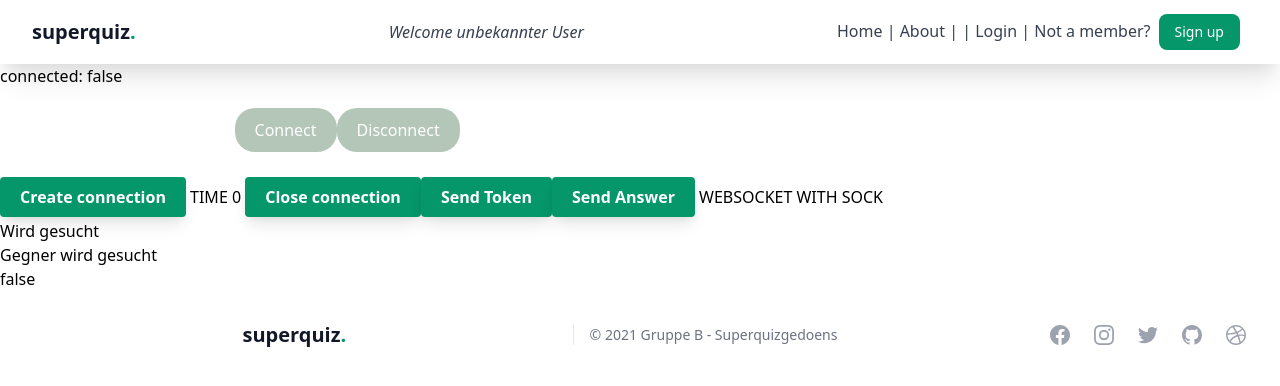
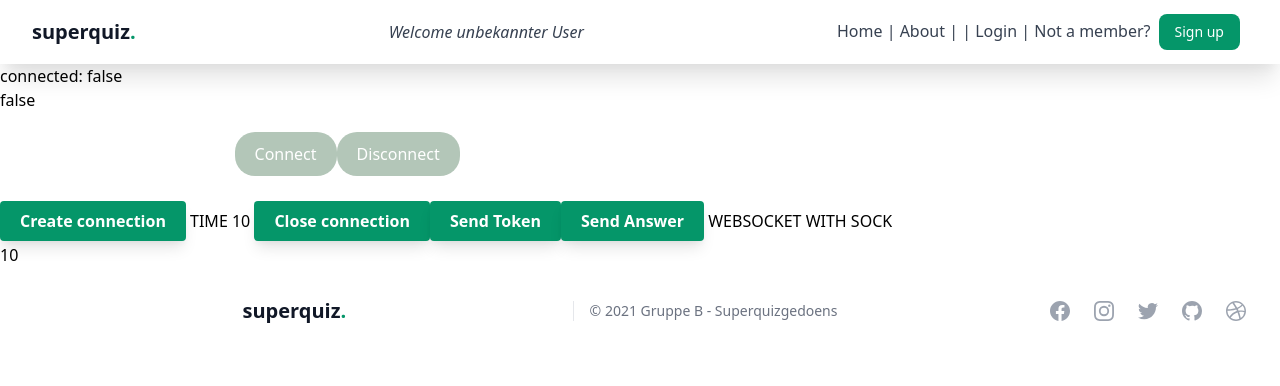
Before and after one commit to felicitasyeboah/vuejs_quiz_client, a Vue app: page /game in a window 1280 px wide. Shown: the top 386 px of the page. Built offline with nearby package versions, Linux system fonts and the light colour scheme.

Commit message:
Mehr Nachrichtenteile werden erkannt, Rumprobieren mit vuex Methoden
Signed-off-by: Martine Weidig <martine.weidig@stud.th-luebeck.de>

```diff
--- a/package.json
+++ b/package.json
@@ -33,6 +33,9 @@
     "tailwindcss": "npm:@tailwindcss/postcss7-compat@^2.2.17"
   },
   "eslintConfig": {
+    "ignorePatterns": [
+      "*/components/*.*"
+    ],
     "root": true,
     "env": {
       "node": true
--- a/src/components/WebSocketwithSock.vue
+++ b/src/components/WebSocketwithSock.vue
@@ -1,7 +1,10 @@
 <template>
 
   <div class="content" id="websocket">
+    <span v-if="this.$store.state.connected"> CONNECTED</span>
     <div>connected: {{ connected }}</div>
+    {{ this.$store.getters.getIsConnected }}
+    {{ this.$store.getIsConnected }}
     <div class="row">
       <div class="col">
         <div class="form-group">
@@ -13,11 +16,12 @@
                   @click.prevent="disconnect">Disconnect
           </button>
         </div>
+        {{ question }}
         <button
             class="bg-green-600 hover:bg-green-800 text-white font-bold py-2 rounded shadow-lg hover:shadow-xl transition duration-200"
             @click="connect">Create connection
         </button>
-        TIME {{ timer }}
+        TIME {{ timer  }}
         <button
             class="bg-green-600 hover:bg-green-800 text-white font-bold py-2 rounded shadow-lg hover:shadow-xl transition duration-200"
             @click="disconnect">Close connection
@@ -33,10 +37,7 @@
         WEBSOCKET WITH SOCK
       </div>
     </div>
-    {{ status }}
-    <div v-if="!oppfound">Gegner wird gesucht</div>
-    <div v-else>Gegner GEFUNDEN!</div>
-    {{ oppfound }}
+    <h1>{{ timer }}</h1>
     <ul>
       <li v-for="message in messages" v-bind:key="message">{{ message }}</li>
     </ul>
@@ -49,18 +50,27 @@
 import Stomp from "stompjs";
 
 import SockJS from 'sockjs-client';
+
 import {
   CONNECTED,
   DISCONNECT,
+  GAME_MESSAGE,
   MESSAGE,
+  QUESTION_TIMER_MESSAGE,
   RESULT_MESSAGE,
+  SCORE_TIMER_MESSAGE,
   START_TIMER_MESSAGE,
   STOMP_ENDPOINT,
   WEBSOCKET_IP,
   WS_URL
 } from "@/assets/constants";
+import store from "@/vuex/store";
+
+// import {messageUtils} from "@/utils";
+
 
 export default {
+  computed: {},
   name: "WebSocketwithSock",
   data() {
     return {
@@ -76,38 +86,82 @@ export default {
       connection: null,
       status: "Wird gesucht",
       oppfound: false,
-      connected: false,
-      timer: 0,
+      connected: this.$store.state.isConnected,
+      timer: 10,
       list2: [],
-      messages: []
+      messages: [],
+      question: null,
     }
   },
+
+  // this.stompClient.onmessage = function (message) {
+  //   this.messageHandler(message);
+  //   afterOnMessage(message);
+  // };
+  /* eslint-disable */
+
+
+
   created() {
+
+    // {"category":"Wissenschaft","question":"Wie viel Meter legt man zurück, während man im Auto bei 120 km/h für drei " +
+    // "Sekunden auf sein Handy schaut?","answer1":"knapp 30 Meter","answer2":"ungefähr 15 Meter",
+    //     "answer3":"etwa 50 Meter","answer4":"rund 100 Meter","correctAnswer":4,
+    //     "user":{"userName":"Martine","profileImage":"default10.png"},
+    //   "opponent":{"userName":"CandyMountain","profileImage":"default3.png"},"userScore":0,
+    //     "opponentScore":0,"type":"GAME_MESSAGE"}
+
+
     onmessage = function (message) {
-      switch (message.command) {
-        case CONNECTED:
-          this.connected = true;
-          break;
-        case MESSAGE:
-          if (message.headers.type === START_TIMER_MESSAGE) {
+
+
+      const messageCommand = message.command;
+      const messageType = message.headers.type;
+      // if (messageUtils.isKnowMessageType(message.data)) {
+      if (messageCommand === MESSAGE) {
+        const msg = JSON.parse(message.body);
+        switch (messageType) {
+          case START_TIMER_MESSAGE:
             alert("ES GEHT LOS")
-          }
-          if (message.headers.type === RESULT_MESSAGE)
-            alert("Spiel zu ENDE")
-          console.log(message.headers.type)
-          break
-        case DISCONNECT:
-          this.connected = false;
-          break
-        default:
-          break;
+            this.$store.commit('setTimer', msg.timeLeft);
+            break;
+          case QUESTION_TIMER_MESSAGE:
+            console.log("QUESTION_TIMER_MESSAGE erhalten")
+            console.log("timeleft:" + msg.timeLeft);
+            this.$store.setTimer(msg.timeLeft)
+            this.setTimer(msg.timeLeft)
+            break
+          case GAME_MESSAGE:
+            console.log("GAME_MESSAGE erhalten")
+            alert("category:" + msg.category);
+            alert("question:" + msg.question);
+            this.question = msg.question
+            // alert("Spiel zu ENDE")
+            break
+          case SCORE_TIMER_MESSAGE:
+            console.log("SCORE_TIMER_MESSAGE")
+            break
+          case RESULT_MESSAGE:
+            console.log("RESULT_MESSAGE erhalten")
+            break
+        }
+        if (messageCommand === CONNECTED) {
+          console.log("CONNECTED NOW")
+
+        }
+        if (messageCommand === DISCONNECT) {
+          console.log("DISCONNECTED NOW")
+
+        }
+        if (message.body) {
+          console.log("Messagebody:" + message.body)
+          console.log("Time left:" + message.body.timeLeft)
+        }
+        console.log(message.command)//MESSAGE
       }
-      if (message.body) {
-        console.log(message.body)
-      }
-      console.log(message.command)//MESSAGE
     }
   },
+
   methods: {
     connect() {
       this.socket = new SockJS("http://localhost:8080/websocket");
@@ -115,8 +169,15 @@ export default {
       this.stompClient.connect(
           {},
           frame => {
-            this.connected = true;
+
             console.log(frame);
+            this.$store.commit('setSocketIsConnected', true);
+            // console.log("store"+ this.$store.getters.getTimer)
+            // console.log("store"+ this.$store.setTimer(5))
+            // console.log("store"+ this.$store.getters.getTimer)
+            console.log("store" + this.$store.getters.getIsConnected)
+            console.log("Status:" + this.connected)
+            this.updateSocketStatus(true)
             this.stompClient.subscribe('/user/topic/game', onmessage);
           },
           error => {
@@ -125,6 +186,7 @@ export default {
           }
       );
     },
+
     sendToken() {
       const body = {
         'token': localStorage.getItem('token')
@@ -134,12 +196,18 @@ export default {
       console.log(body)
     },
     disconnect() {
-      if (this.stompClient) {
-        this.stompClient.disconnect();
-      }
-      this.connected = false;
+      this.stompClient.disconnect();
+      this.updateSocketStatus(false)
+    },
+    updateSocketStatus: function (value) {
+      this.$store.commit('setSocketIsConnected', value);
+      this.connected = this.$store.getters.getIsConnected
     },
 
+    setTimer: function (value) {
+      this.$store.commit('setTimer', value);
+      this.timer = this.$store.getters.getTimer()
+    },
   }
 }
 </script>
--- a/src/vuex/helpers.js
+++ b/src/vuex/helpers.js
@@ -1,5 +1,8 @@
 import {mapGetters} from 'vuex'
 
 export const authComputed = {
-    ...mapGetters(['getStatus'])
+    ...mapGetters(['getStatus']),
 }
+export const getConnected = {
+    ...mapGetters(['getIsConnected']),
+}
--- a/src/vuex/store.js
+++ b/src/vuex/store.js
@@ -3,10 +3,12 @@ import Vuex from 'vuex'
 // Create a new store instance. Gets token from localstorage, gets current username from localstorage.
 export default new Vuex.Store({
         state: {
+            isConnected: false,
             status: '',
             token: localStorage.getItem('token'),
             user: localStorage.getItem('userName'),
             isAuthenticated: false,
+            timeLeft: 0
         },
         mutations: {
             initializeStore(state) {
@@ -28,7 +30,27 @@ export default new Vuex.Store({
             setToken(state, token) {
                 state.token = token
                 state.isAuthenticated = true
-            }
+            },
+            setSocketClient: (state, value) => {
+                state.socket.socketClient = value
+            },
+            setStompClient: (state, value) => {
+                state.socket.stompClient = value;
+            },
+            setStompHeaders: (state, value) => {
+                state.socket.stompHeaders = value;
+            },
+            setSocketOnline: (state, value) => {
+                state.socket.online = value;
+            },
+            setSocketIsConnected: (state, value) => {
+                state.isConnected = value;
+
+            },
+            setTimer: (state, integer) => {
+                state.timeLeft = integer;
+
+            },
         },
         actions: {
             // The current token in localstorage is deleted. Username in localstorage is deleted.
@@ -44,7 +66,8 @@ export default new Vuex.Store({
         computed: {
             getName() {
                 return this.$store.getters.getName()
-            }
+            },
+
         },
 //     printToken() {
 //     console.log(localStorage.getItem('token'))
@@ -56,6 +79,30 @@ export default new Vuex.Store({
             getName: getters => {
                 return getters.getName()
             },
+            getSocket: state => {
+                return state.socket;
+            },
+            getSocketClient: state => {
+                return state.socket.socketClient;
+            },
+            getStompClient: state => {
+                return state.socket.stompClient;
+            },
+            getStompHeaders: state => {
+                return state.socket.stompHeaders;
+            },
+            getSocketOnline: state => {
+                return Number(state.socket.online);
+            },
+            getIsConnected: state => {
+                return Boolean(state.isConnected);
+            },
+            getSocketUserName: state => {
+                return String(state.socket.userName);
+            },
+            getTimer: state => {
+                return Number(state.timeLeft);
+            },
         }
 
 
```
